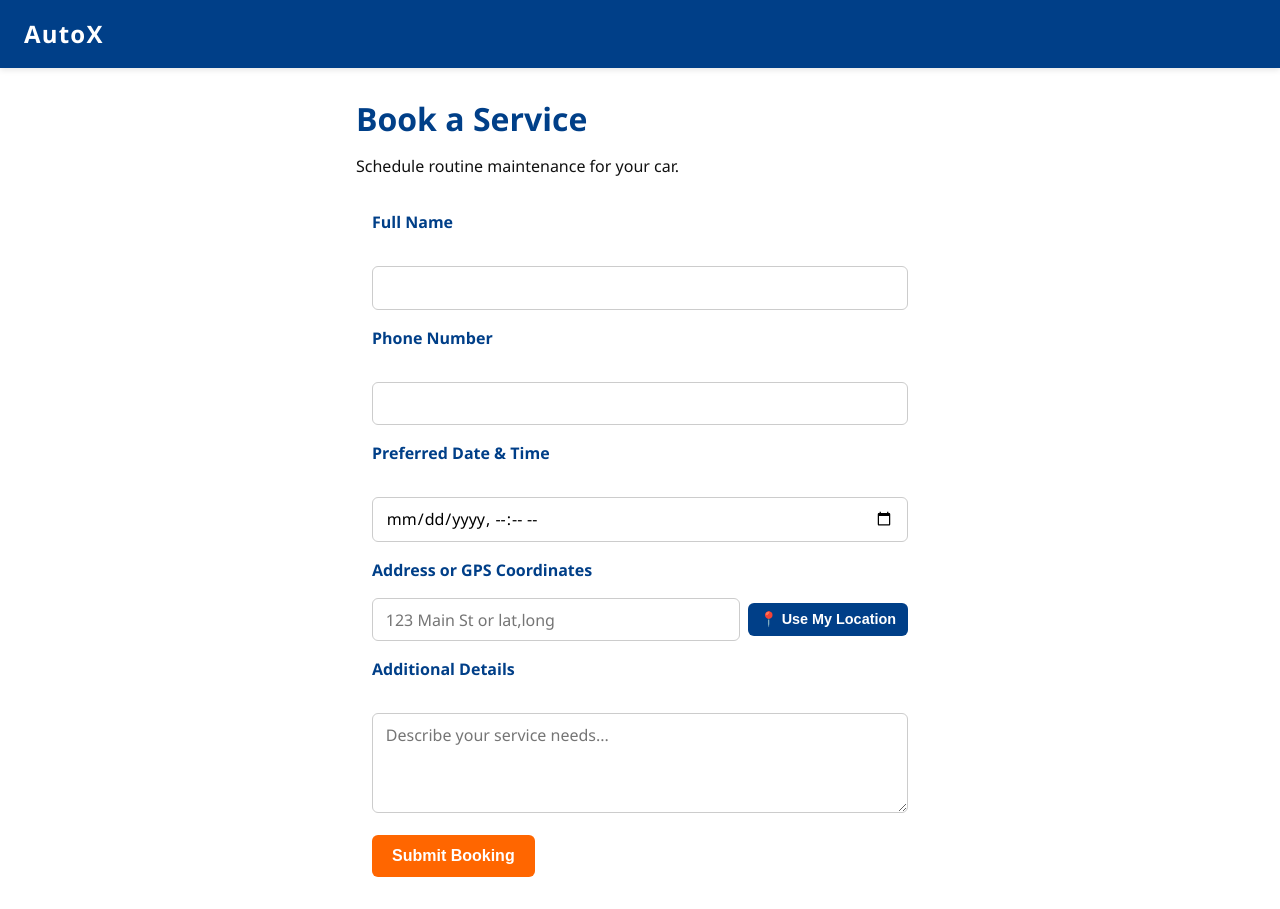
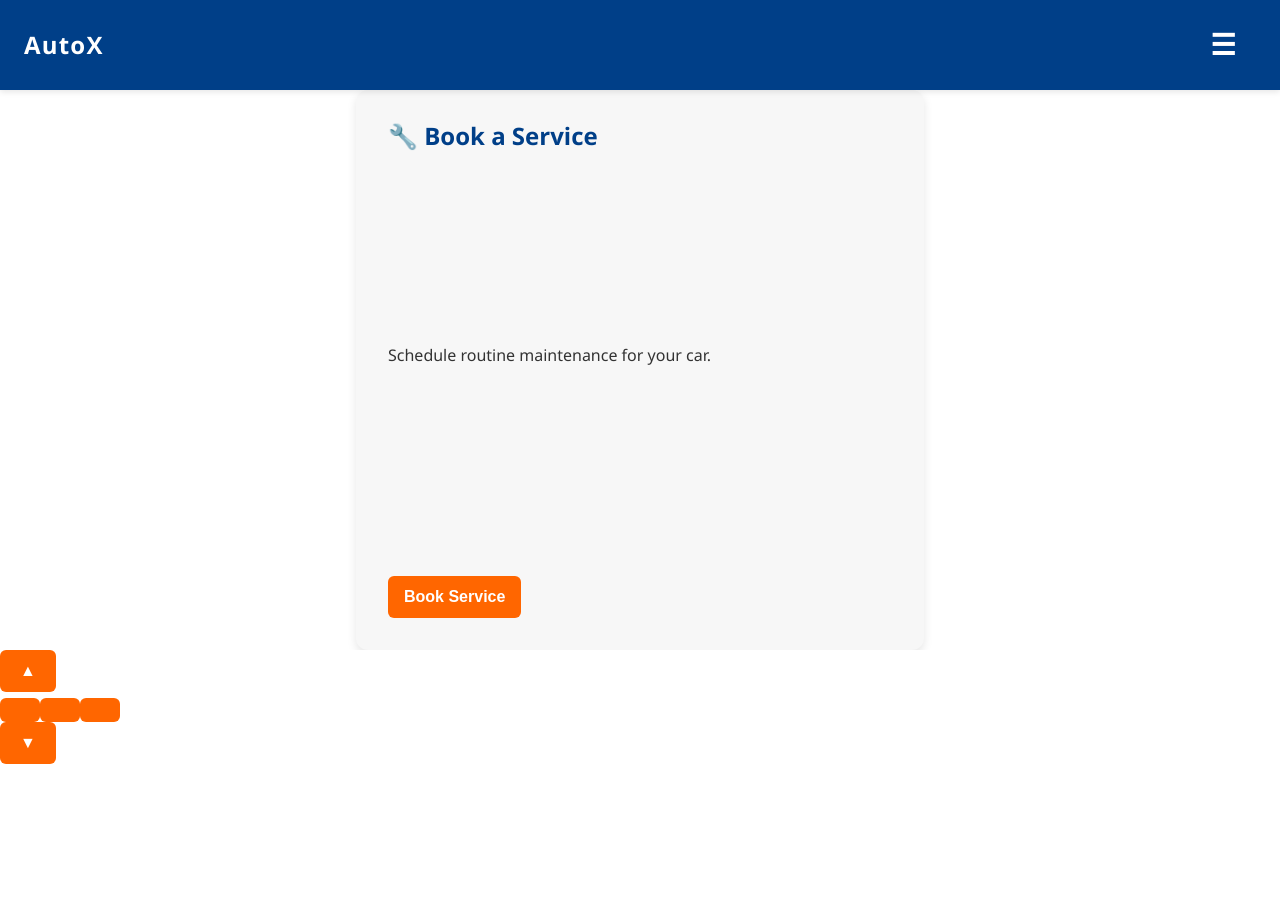
Before and after one commit to Cualabeer/autox, a website: page frontend/index.html in a window 1280 px wide. After the commit the page ends 800 px from the top, so only its background shows below. Drawn offline with Linux system fonts and the light colour scheme.

Commit message:
Update index.html

```diff
--- a/frontend/index.html
+++ b/frontend/index.html
@@ -3,173 +3,156 @@
 <head>
   <meta charset="UTF-8" />
   <meta name="viewport" content="width=device-width, initial-scale=1" />
-  <title>AutoX Booking with GPS</title>
+  <title>AutoX - Vertical Swipe Cards with Navigation</title>
   <link rel="stylesheet" href="/shared/global.css" />
-  <style>
-    main {
-      max-width: 600px;
-      margin: 2rem auto;
-      padding: 0 1rem;
-    }
-    form > * + * {
-      margin-top: 1rem;
-    }
-    #successMsg {
-      color: green;
-      font-weight: 700;
-      margin-top: 1rem;
-      display: none;
-    }
-    #gpsBtn {
-      margin-left: 0.5rem;
-      padding: 0.5rem 0.75rem;
-      font-size: 0.9rem;
-      cursor: pointer;
-      background-color: #003f88;
-      color: white;
-      border: none;
-      border-radius: 6px;
-      transition: background-color 0.3s ease;
-    }
-    #gpsBtn:hover {
-      background-color: #002e66;
-    }
-    #gpsStatus {
-      margin-top: 0.5rem;
-      font-size: 0.9rem;
-      color: #555;
-    }
-  </style>
 </head>
 <body>
 
   <header class="header">
     <div class="logo">AutoX</div>
+    <button class="hamburger" onclick="toggleMenu()">☰</button>
   </header>
 
   <main>
-    <h1 id="bookingTitle">Booking</h1>
-    <p id="bookingDesc">Please fill out the form below.</p>
+    <div class="carousel-wrapper">
+      <section class="vertical-carousel" tabindex="0" aria-label="Services navigation">
+        <article class="card" role="button" aria-pressed="false" data-type="service">
+          <h2>🔧 Book a Service</h2>
+          <p>Schedule routine maintenance for your car.</p>
+          <button onclick="goToBooking('service')">Book Service</button>
+        </article>
 
-    <form id="bookingForm">
-      <label for="name">Full Name</label>
-      <input type="text" id="name" name="name" required />
+        <article class="card" role="button" aria-pressed="false" data-type="recovery">
+          <h2>🚨 Emergency Recovery</h2>
+          <p>Get quick help when your car breaks down.</p>
+          <button onclick="goToBooking('recovery')">Request Recovery</button>
+        </article>
 
-      <label for="phone">Phone Number</label>
-      <input type="text" id="phone" name="phone" required />
+        <article class="card" role="button" aria-pressed="false" data-type="inspection">
+          <h2>🧰 Diagnostics & Inspection</h2>
+          <p>Mobile check-ups and fault diagnostics.</p>
+          <button onclick="goToBooking('inspection')">Get Diagnostics</button>
+        </article>
+      </section>
 
-      <label for="datetime">Preferred Date & Time</label>
-      <input type="datetime-local" id="datetime" name="datetime" required />
-
-      <label for="address">Address or GPS Coordinates</label>
-      <div style="display:flex; align-items:center;">
-        <input type="text" id="address" name="address" placeholder="123 Main St or lat,long" required style="flex:1;" />
-        <button type="button" id="gpsBtn" aria-label="Use my current location">📍 Use My Location</button>
+      <nav class="carousel-nav" aria-label="Carousel Navigation">
+        <button class="nav-arrow up" aria-label="Previous service">&#9650;</button>
+        <div class="pagination-dots" role="tablist"></div>
+        <button class="nav-arrow down" aria-label="Next service">&#9660;</button>
+      </nav>
     </div>
-      <div id="gpsStatus" role="status" aria-live="polite"></div>
-
-      <label for="details">Additional Details</label>
-      <textarea id="details" name="details" placeholder="Describe your service needs..."></textarea>
-
-      <button type="submit">Submit Booking</button>
-    </form>
-
-    <div id="successMsg">Thank you! Your booking has been received.</div>
   </main>
 
   <script>
-    // Service type mapping
-    const typeMap = {
-      service: {
-        title: "Book a Service",
-        desc: "Schedule routine maintenance for your car."
-      },
-      recovery: {
-        title: "Emergency Recovery",
-        desc: "Get quick help when your car breaks down."
-      },
-      inspection: {
-        title: "Diagnostics & Inspection",
-        desc: "Mobile check-ups and fault diagnostics."
-      }
-    };
-
-    function getQueryParam(param) {
-      const urlParams = new URLSearchParams(window.location.search);
-      return urlParams.get(param);
+    function toggleMenu() {
+      alert("Menu clicked.");
     }
 
-    // Initialize booking page
-    const bookingType = getQueryParam('type') || 'service';
-    const bookingTitle = document.getElementById('bookingTitle');
-    const bookingDesc = document.getElementById('bookingDesc');
-
-    if (typeMap[bookingType]) {
-      bookingTitle.textContent = typeMap[bookingType].title;
-      bookingDesc.textContent = typeMap[bookingType].desc;
+    function goToBooking(type) {
+      window.location.href = `/booking.html?type=${encodeURIComponent(type)}`;
     }
 
-    const gpsBtn = document.getElementById('gpsBtn');
-    const gpsStatus = document.getElementById('gpsStatus');
-    const addressInput = document.getElementById('address');
+    document.addEventListener("DOMContentLoaded", () => {
+      const carousel = document.querySelector(".vertical-carousel");
+      const cards = Array.from(carousel.querySelectorAll(".card"));
+      const paginationDots = document.querySelector(".pagination-dots");
+      const btnUp = document.querySelector(".nav-arrow.up");
+      const btnDown = document.querySelector(".nav-arrow.down");
+      let currentIndex = 0;
 
-    gpsBtn.addEventListener('click', () => {
-      if (!navigator.geolocation) {
-        gpsStatus.textContent = "Geolocation is not supported by your browser.";
-        return;
-      }
-
-      gpsStatus.textContent = "Locating...";
-      gpsBtn.disabled = true;
-
-      navigator.geolocation.getCurrentPosition(success, error, {
-        enableHighAccuracy: true,
-        timeout: 10000,
-        maximumAge: 0
-      });
+      // Build pagination dots
+      cards.forEach((card, i) => {
+        const dot = document.createElement("button");
+        dot.setAttribute("role", "tab");
+        dot.setAttribute("aria-selected", i === 0 ? "true" : "false");
+        dot.className = "dot";
+        dot.addEventListener("click", () => scrollToCard(i));
+        paginationDots.appendChild(dot);
       });
 
-    function success(position) {
-      const { latitude, longitude } = position.coords;
-      gpsStatus.textContent = `Coordinates found: ${latitude.toFixed(5)}, ${longitude.toFixed(5)}. Looking up address...`;
+      const dots = Array.from(paginationDots.querySelectorAll(".dot"));
 
-      // OpenStreetMap Nominatim API for reverse geocoding
-      const url = `https://nominatim.openstreetmap.org/reverse?format=jsonv2&lat=${latitude}&lon=${longitude}`;
-
-      fetch(url)
-        .then(response => response.json())
-        .then(data => {
-          if (data && data.display_name) {
-            addressInput.value = data.display_name;
-            gpsStatus.textContent = "Address autofilled from your location.";
-          } else {
-            addressInput.value = `${latitude.toFixed(5)}, ${longitude.toFixed(5)}`;
-            gpsStatus.textContent = "Could not find a detailed address. Coordinates filled instead.";
-          }
-        })
-        .catch(() => {
-          addressInput.value = `${latitude.toFixed(5)}, ${longitude.toFixed(5)}`;
-          gpsStatus.textContent = "Error fetching address. Coordinates filled instead.";
-        })
-        .finally(() => {
-          gpsBtn.disabled = false;
+      function updateDots(index) {
+        dots.forEach((dot, i) => {
+          dot.setAttribute("aria-selected", i === index ? "true" : "false");
         });
       }
 
-    function error(err) {
-      gpsStatus.textContent = `Error: ${err.message}`;
-      gpsBtn.disabled = false;
+      function scrollToCard(index) {
+        const card = cards[index];
+        if (!card) return;
+        card.scrollIntoView({ behavior: "smooth", block: "start" });
+        currentIndex = index;
+        updateDots(index);
       }
 
-    const form = document.getElementById('bookingForm');
-    const successMsg = document.getElementById('successMsg');
+      btnUp.addEventListener("click", () => {
+        if (currentIndex > 0) {
+          scrollToCard(currentIndex - 1);
+        }
+      });
 
-    form.addEventListener('submit', e => {
+      btnDown.addEventListener("click", () => {
+        if (currentIndex < cards.length - 1) {
+          scrollToCard(currentIndex + 1);
+        }
+      });
+
+      // Intersection Observer to update currentIndex on scroll
+      const observerOptions = {
+        root: carousel,
+        threshold: 0.6,
+      };
+
+      const observer = new IntersectionObserver((entries) => {
+        entries.forEach((entry) => {
+          if (entry.isIntersecting) {
+            const index = cards.indexOf(entry.target);
+            if (index !== -1) {
+              currentIndex = index;
+              updateDots(index);
+            }
+          }
+        });
+      }, observerOptions);
+
+      cards.forEach((card) => observer.observe(card));
+
+      // Keyboard support
+      carousel.addEventListener("keydown", (e) => {
+        if (e.key === "ArrowUp") {
           e.preventDefault();
-      // You can add backend submission here
-      form.style.display = 'none';
-      successMsg.style.display = 'block';
+          if (currentIndex > 0) scrollToCard(currentIndex - 1);
+        }
+        if (e.key === "ArrowDown") {
+          e.preventDefault();
+          if (currentIndex < cards.length - 1) scrollToCard(currentIndex + 1);
+        }
+      });
+
+      // Swipe support
+      let startY = 0;
+      let endY = 0;
+      const minSwipeDistance = 50;
+
+      carousel.addEventListener("touchstart", (e) => {
+        startY = e.touches[0].clientY;
+      });
+
+      carousel.addEventListener("touchmove", (e) => {
+        endY = e.touches[0].clientY;
+      });
+
+      carousel.addEventListener("touchend", () => {
+        const distance = startY - endY;
+        if (distance > minSwipeDistance) {
+          if (currentIndex < cards.length - 1) scrollToCard(currentIndex + 1);
+        } else if (distance < -minSwipeDistance) {
+          if (currentIndex > 0) scrollToCard(currentIndex - 1);
+        }
+      });
     });
   </script>
+
 </body>
 </html>
```
Lines whose indentation alone changed are shown as unchanged.
